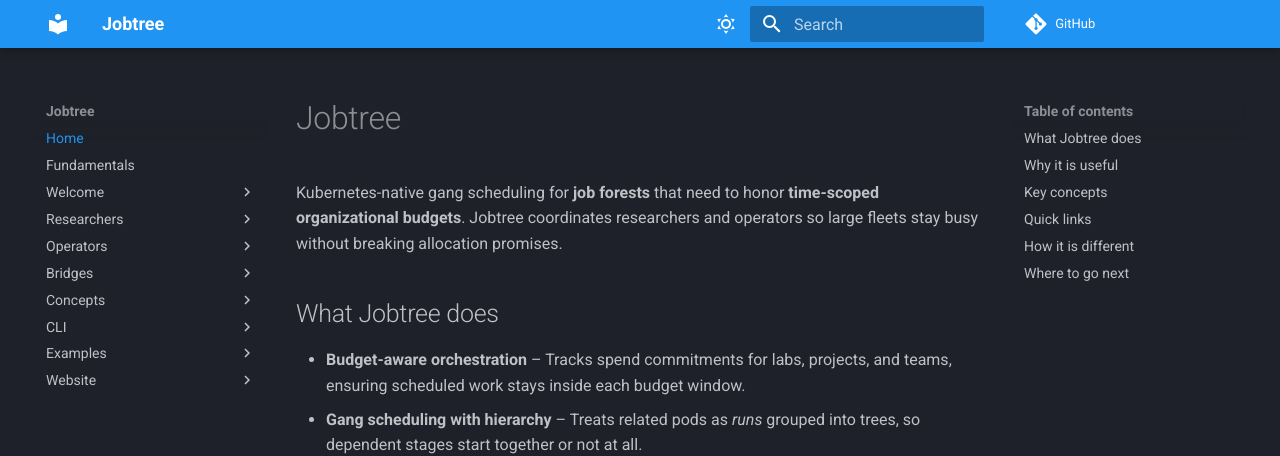
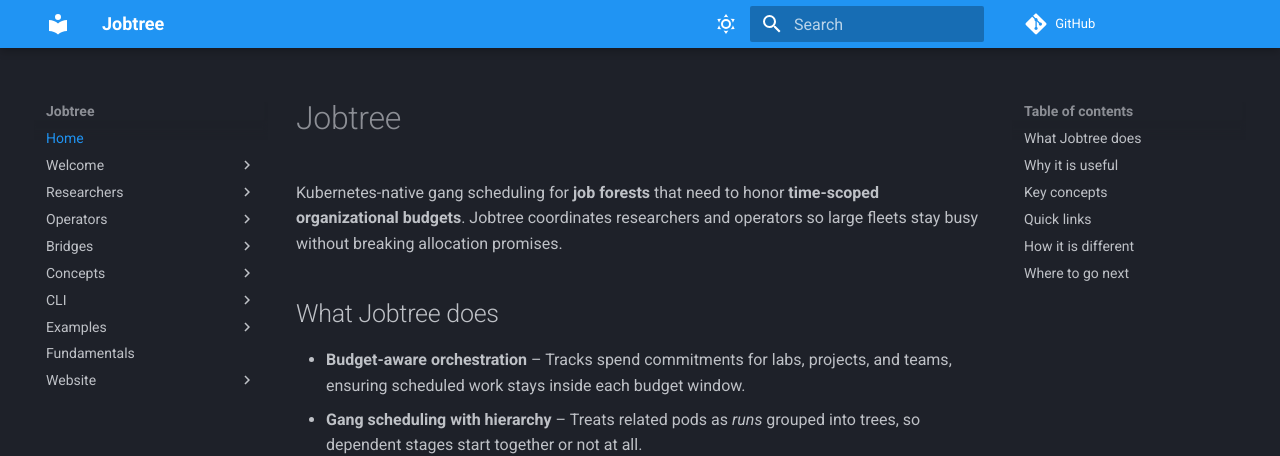
Before and after one commit to DavidLangworthy/jobtree, an MkDocs documentation site: the page built from docs/index.md, in a window 1280 px wide. Shown: the top 456 px of the page. Built offline with MkDocs 1.6.1 and Material for MkDocs 9.7.7, drawn with Linux system fonts in a browser that asks for light colours; comment, search, counter and statistics services are not loaded; part of the change alters nothing that is shown.

```diff
--- a/mkdocs.yml
+++ b/mkdocs.yml
@@ -23,11 +23,12 @@ markdown_extensions:
   - footnotes
   - toc:
       permalink: true
+  - pymdownx.arithmatex:
+      generic: true
 plugins:
   - search
 nav:
   - Home: index.md
-  - Fundamentals: fundamentals.md
   - Welcome:
       - What is Jobtree?: concepts/overview.md
       - Directory tree: architecture/directory-tree.md
@@ -55,5 +56,9 @@ nav:
       - kubectl runs: cli/kubectl-runs.md
   - Examples:
       - Worked examples: examples/worked-examples.md
+  - Fundamentals: fundamentals.md
   - Website:
       - Read the Docs plan: website/readthedocs.md
+extra_javascript:
+  - https://polyfill.io/v3/polyfill.min.js?features=es6
+  - https://cdn.jsdelivr.net/npm/mathjax@3/es5/tex-mml-chtml.js
```
